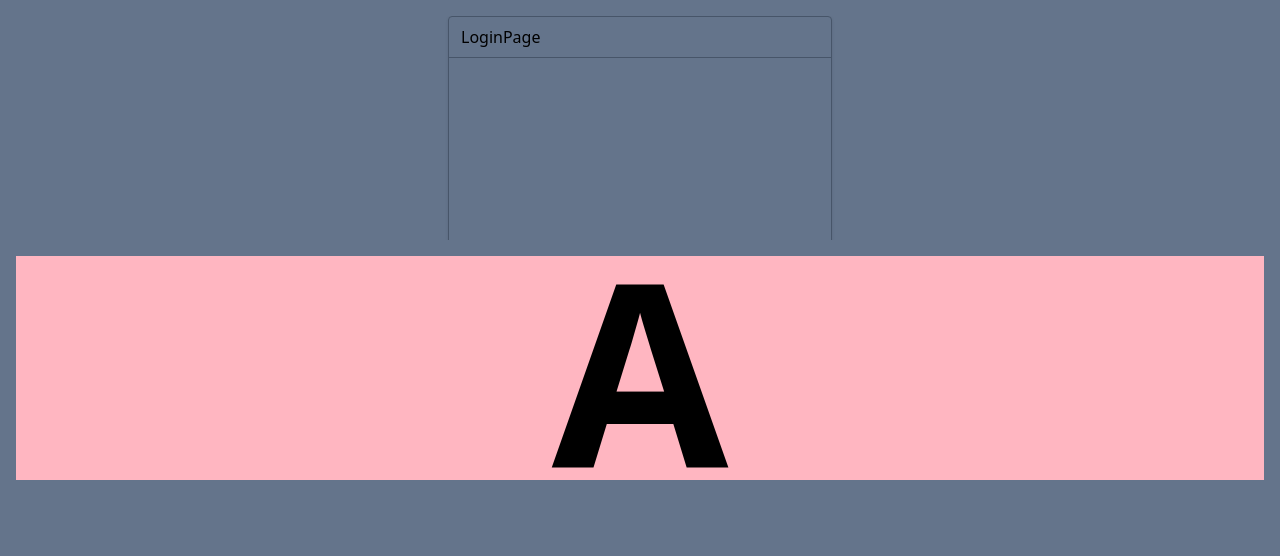
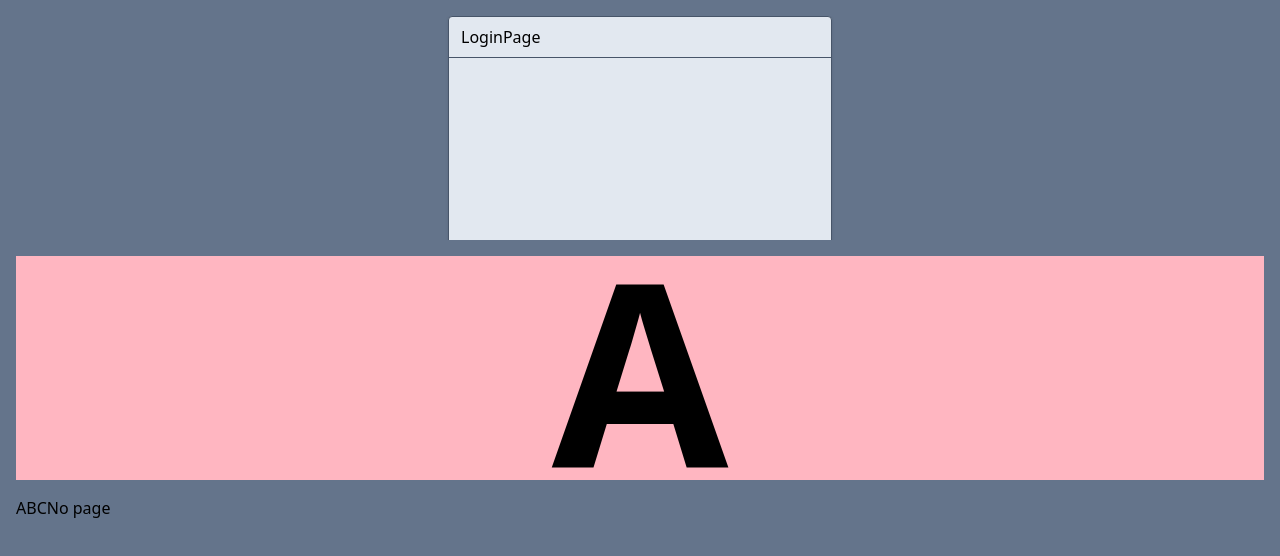
Before and after one commit to maxzz/react-spring-transition-pages, a React (Vite) app: page / in a window 1280 px wide. Shown: the top 556 px of the page. Built offline with nearby package versions, Linux system fonts and the light colour scheme.

Commit message:
WIP. add 3-test-router

```diff
--- a/package.json
+++ b/package.json
@@ -7,6 +7,7 @@
         "@react-spring/web": "^9.7.3",
         "react": "^18.2.0",
         "react-dom": "^18.2.0",
+        "react-router-dom": "^6.16.0",
         "valtio": "^1.11.2"
     },
     "devDependencies": {
--- /dev/null
+++ b/src/components/2-main/3-test-router.tsx
@@ -0,0 +1,56 @@
+import { a, useTransition } from "@react-spring/web";
+import { BrowserRouter, Link, Route, Routes, useLocation } from "react-router-dom";
+
+export function PagesRouterBody() {
+    const location = useLocation();
+
+    const transitions = useTransition(location.pathname, {
+        from: { transform: 'translate3d(100%,0,0)' },
+        enter: { transform: 'translate3d(0%,0,0)' },
+        leave: { transform: 'translate3d(-50%,0,0)' },
+    });
+
+    return (
+        <div>
+            <Link to="/a">A</Link>
+            <Link to="/b">B</Link>
+            <Link to="/c">C</Link>
+            <Link to="/d">No page</Link>
+            {transitions((styles) => (
+                <a.div style={styles}>
+                    <Routes location={location}>
+                        <Route path="a" element={<A />} />
+                        <Route path="b" element={<B />} />
+                        <Route path="c" element={<C />} />
+                    </Routes>
+                </a.div>
+            ))}
+        </div>
+    );
+}
+
+export function PagesRouter() {
+    return (
+        <BrowserRouter>
+            <PagesRouterBody />
+        </BrowserRouter>
+    );
+}
+
+const A = () => (
+    <div style={{ background: 'lightpink' }}>
+        <Link to="/b">A</Link>
+    </div>
+);
+
+const B = () => (
+    <div style={{ background: 'lightblue' }}>
+        <Link to="/c">B</Link>
+    </div>
+);
+
+const C = () => (
+    <div style={{ background: 'lightgreen' }}>
+        <Link to="/a">C</Link>
+    </div>
+);
--- a/src/components/2-main/index.tsx
+++ b/src/components/2-main/index.tsx
@@ -1,11 +1,13 @@
 import { TestForms } from './1-test-forms';
 import { TestPages } from './2-test-pages';
+import { PagesRouter } from './3-test-router';
 
 export function SectionMain() {
     return (
         <div className="h-full flex flex-col gap-4">
             <TestForms />
             <TestPages />
+            <PagesRouter />
         </div>
     );
 }
--- a/src/components/pages/login/index.tsx
+++ b/src/components/pages/login/index.tsx
@@ -1,6 +1,6 @@
 export function LoginPage() {
     return (
-        <div data-name="login" className="w-96 h-64 border-slate-600 border rounded shadow">
+        <div data-name="login" className="w-96 h-64 bg-slate-200 border-slate-600 border rounded shadow">
             <div className="px-3 py-2 border-slate-600 border-b">
                 LoginPage
             </div>
--- a/src/components/pages/signin/index.tsx
+++ b/src/components/pages/signin/index.tsx
@@ -1,6 +1,6 @@
 export function SigninPage() {
     return (
-        <div data-name="signin" className="w-96 h-64 border-slate-600 border rounded shadow">
+        <div data-name="signin" className="w-96 h-64 text-slate-100 bg-slate-900 border-slate-600 border rounded shadow">
             <div className="px-3 py-2 border-slate-600 border-b">
                 Sign In
             </div>
```
Also changed, not shown: 1 other file (tests, documents, lock files or other folders).
